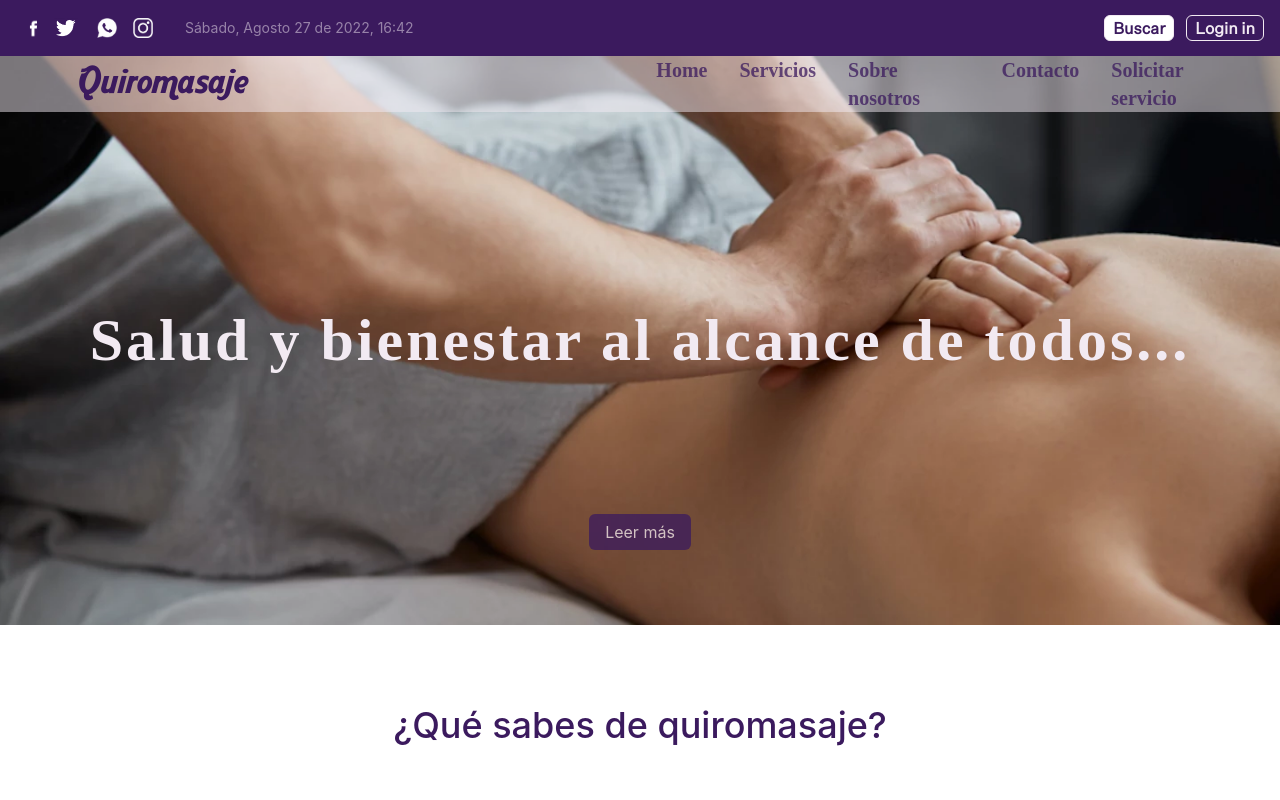
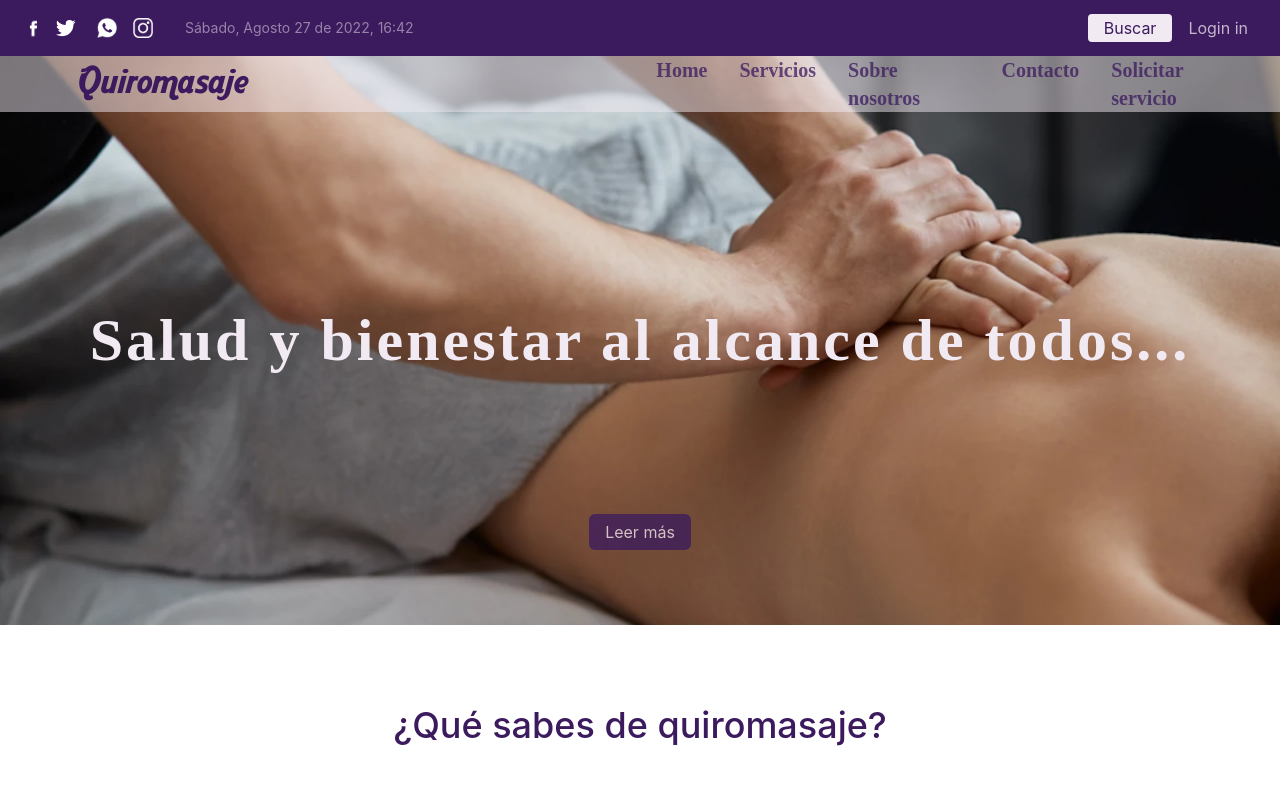
Before and after one commit to Dolo86rv/webclinic, a React (Create React App) app: page / in a window 1280 px wide. Shown: the top 800 px of the page. Built offline with nearby package versions, Linux system fonts and the light colour scheme; a web font is replaced by a local one.

Commit message:
se agregan componente ButtonWhite

```diff
--- /dev/null
+++ b/src/Component/Assistant/buttonPurple.js
@@ -0,0 +1,10 @@
+import React from 'react'
+import { HashLink as Link } from 'react-router-hash-link'
+
+export const Button = ({text}=this.props) => {
+  return (
+    <>
+    <Link to='#section1' className="bg-c-malva opacity-75 text-c-fondo rounded-md py-2 px-4 hover:opacity-50">{text}</Link>
+    </>
+  )
+}
--- /dev/null
+++ b/src/Component/Assistant/buttonWhite.js
@@ -0,0 +1,10 @@
+import React from 'react'
+import { HashLink as Link } from 'react-router-hash-link'
+
+export const ButtonWhite = ({text}=this.props) => {
+  return (
+    <>
+      <Link to='#section1' className=" bg-c-fondo text-c-malva rounded py-1 px-4 hover:opacity-75">{text}</Link>
+    </>
+  )
+}
--- a/src/Component/Assistant/buttonread.js
+++ /dev/null
@@ -1,10 +0,0 @@
-import React from 'react'
-import { HashLink as Link } from 'react-router-hash-link'
-
-export const ReadMore = () => {
-  return (
-    <>
-    <Link to='#section1' className="bg-c-malva opacity-75 text-c-fondo rounded-md py-2 px-4 hover:opacity-50">Leer más</Link>
-    </>
-  )
-}
--- a/src/Component/Header/index.js
+++ b/src/Component/Header/index.js
@@ -1,13 +1,13 @@
 import React from 'react'
 import { HashLink as Link } from 'react-router-hash-link'
-//import { format } from 'fecha';
 import instagram from '../../img/instagram-28x.webp'
 import whatsapp from '../../img/whatsapp-28x28.webp'
 import twitter from '../../img/twitt-28x28.webp'
 import facebook from '../../img/facebok-28x28.webp'
 import { Fecha } from '../Fecha'
 import { Navbar } from './navbar'
-//import cuerpo from '../../img/cuerpo160x79.png'
+import { Button } from '../Assistant/buttonPurple'
+import { ButtonWhite } from '../Assistant/buttonWhite'
 
 export const Header = () => {
 
@@ -29,14 +29,10 @@ export const Header = () => {
           </Link>
         <Fecha />
         </div>
-        <form className="mr-4">
-          <button className="bg-white border border-c-fondo rounded-md mx-3 hover:bg-transparent s:mb-0">
-            <strong className="texto1 px-2 font-bold text-c-malva hover:text-c-fondo">Buscar</strong>
-          </button>
-          <button className="ml-2 my-3 border border-c-fondo rounded-md hover:bg-c-fondo s:my-0 s:ml-0">
-            <strong className="texto1 px-2 font-bold text-c-fondo hover:text-c-malva">Login in</strong>
-          </button>
-        </form>
+        <div className="mr-4">
+          <ButtonWhite text="Buscar" />
+          <Button text="Login in"  />
+        </div>
       </div>
       <Navbar />
     </header>
--- a/src/Component/Home/index.js
+++ b/src/Component/Home/index.js
@@ -1,7 +1,7 @@
 import React from 'react'
 import chiromassage from '../../img/quiromasaje-1440x455.webp'
 import { Section1 } from './section1'
-import { ReadMore } from '../Assistant/buttonread'
+import { Button } from '../Assistant/buttonPurple'
 //import { Picture }  from 'react-responsive-picture'
 //import { Background } from 'react-imgix'
 //import chiro250 from '../../img/quiromasaje-250.avif'
@@ -22,7 +22,7 @@ export const Home = () => {
             <p className="texto2 text-xl font-bold text-c-fondo tracking-wider flex-none sm:text-4xl md:text-6xl">Salud y bienestar al alcance de todos...</p>
           </div>
           <div className='absolute mt-96 hidden sm:block'>
-            <ReadMore />
+            <Button text="Leer más" />
           </div>
       </div>
       <Section1 />
--- a/src/Component/Home/section1.js
+++ b/src/Component/Home/section1.js
@@ -2,7 +2,7 @@ import React from 'react'
 import Quiro1 from '../../img/quiro1.webp'
 import Quiro2 from '../../img/quiro2.webp'
 import Quiro3 from '../../img/quiro3.webp'
-import { ReadMore } from '../Assistant/buttonread'
+import { Button } from '../Assistant/buttonPurple'
 
 const listData=[
   {
@@ -50,7 +50,7 @@ export const Section1 = () => {
             <p className="mt-2 text-slate-500 justify-center items-center">{item.description}</p>
           </div>
           <div className="self-end mb-4 ml-60">
-            <ReadMore />
+            <Button text="Leer más" />
           </div>
         </div>
       </div>
--- a/src/assets/main.css
+++ b/src/assets/main.css
@@ -777,6 +777,9 @@ select {
 .rounded-md {
   border-radius: 0.375rem;
 }
+.rounded {
+  border-radius: 0.25rem;
+}
 .rounded-xl {
   border-radius: 0.75rem;
 }
@@ -791,13 +794,13 @@ select {
   --tw-bg-opacity: 1;
   background-color: rgb(59 26 94 / var(--tw-bg-opacity));
 }
+.bg-c-fondo {
+  --tw-bg-opacity: 1;
+  background-color: rgb(242 234 242 / var(--tw-bg-opacity));
+}
 .bg-white {
   --tw-bg-opacity: 1;
   background-color: rgb(255 255 255 / var(--tw-bg-opacity));
-}
-.bg-c-fondo {
-  --tw-bg-opacity: 1;
-  background-color: rgb(242 234 242 / var(--tw-bg-opacity));
 }
 .bg-slate-100 {
   --tw-bg-opacity: 1;
@@ -819,6 +822,10 @@ select {
 .px-4 {
   padding-left: 1rem;
   padding-right: 1rem;
+}
+.py-1 {
+  padding-top: 0.25rem;
+  padding-bottom: 0.25rem;
 }
 .py-6 {
   padding-top: 1.5rem;
@@ -888,13 +895,13 @@ select {
   --tw-text-opacity: 1;
   color: rgb(242 234 242 / var(--tw-text-opacity));
 }
+.text-c-malva {
+  --tw-text-opacity: 1;
+  color: rgb(59 26 94 / var(--tw-text-opacity));
+}
 .text-white {
   --tw-text-opacity: 1;
   color: rgb(255 255 255 / var(--tw-text-opacity));
-}
-.text-c-malva {
-  --tw-text-opacity: 1;
-  color: rgb(59 26 94 / var(--tw-text-opacity));
 }
 .text-slate-500 {
   --tw-text-opacity: 1;
@@ -939,6 +946,9 @@ select {
 }
 .hover\:opacity-50:hover {
   opacity: 0.5;
+}
+.hover\:opacity-75:hover {
+  opacity: 0.75;
 }
 .active\:bg-orange-200:active {
   --tw-bg-opacity: 1;
```
